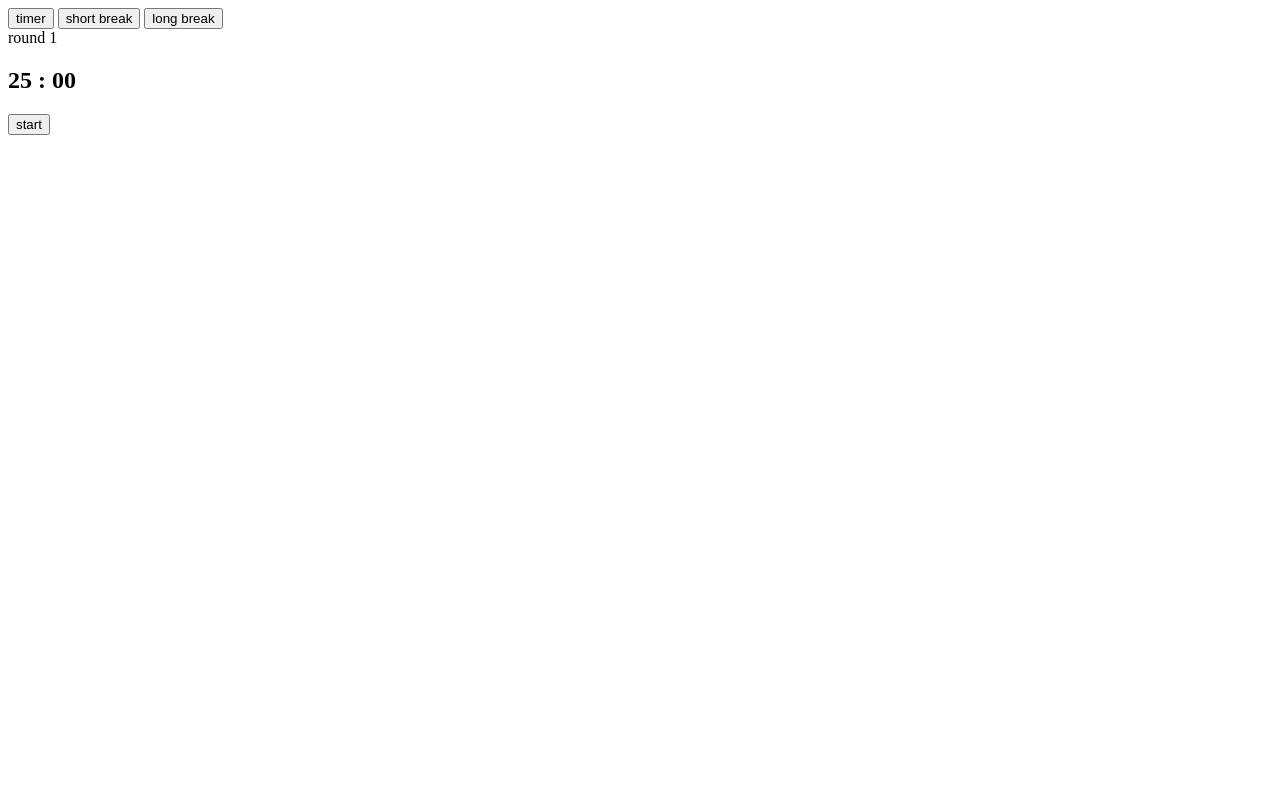
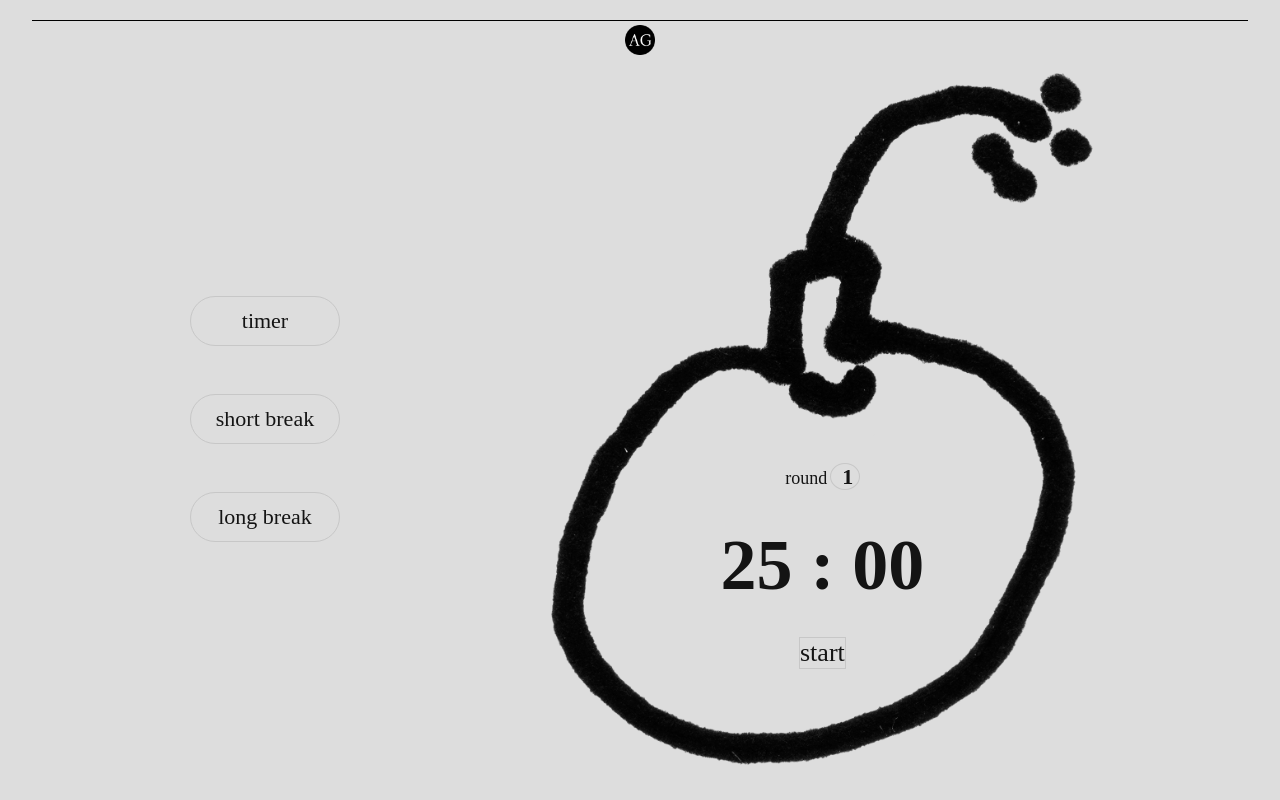
Before and after one commit to anacatarinafg/pomodoro, a plain HTML site: page index.html in a window 1280 px wide. Drawn offline with Linux system fonts and the light colour scheme; a web font is replaced by a local one.

Commit message:
add style

```diff
--- a/index.html
+++ b/index.html
@@ -9,15 +9,21 @@
 </head>
 
 <body>
-    <header></header>
+    <header>
+        <nav class="navbar">
+            <img src="./assets/ana-goncalves.png" alt="ana-catarina-logo" class="navbar__image">
+        </nav>
+    </header>
     <main>
         <section class="pomodoro__buttons">
-            <button class="button__timer">timer</button>
-            <button class="button__short">short break</button>
-            <button class="button__long">long break</button>
+            <div class="pomodoro__buttonsBox">
+                <button class="button__timer has__state">timer</button>
+                <button class="button__short has__state">short break</button>
+                <button class="button__long has__state">long break</button>
+            </div>
         </section>
         <section class="pomodoro__watch">
-            <span class="watch__round">round 1</span>
+            <p class="watch__round">round<span> 1</span></p>
             <h1 class="watch__time">25 : 00</h1>
             <button class="watch__start">start</button>
         </section>
--- a/style.css
+++ b/style.css
@@ -0,0 +1,125 @@
+@import url('https://fonts.googleapis.com/css2?family=Bona+Nova:wght@400;700&display=swap');
+
+*,
+*::after,
+*::before {
+    margin: 0;
+    padding: 0;
+    box-sizing: border-box;
+}
+
+html,
+body {
+    width: 100%;
+    height: 100vh;
+    background-color: #dddddd;
+    color: #141414;
+    overflow: hidden;
+    font-family: 'Bona Nova', serif;
+}
+
+button {
+    all: unset;
+    cursor: pointer;
+}
+
+.navbar {
+    width: 95%;
+    margin: auto;
+    display: flex;
+    align-items: center;
+    justify-content: space-evenly;
+    border-top: 1px solid #000;
+    padding: .25em 0;
+    margin-top: 20px;
+}
+
+.navbar__image {
+    width: 30px;
+}
+
+main {
+    width: 95%;
+    height: 90vh;
+    margin: auto;
+    display: flex;
+    flex-direction: row;
+    align-items: center;
+    justify-content: center;
+}
+
+.pomodoro__buttons {
+    width: 30%;
+    display: flex;
+    justify-content: center;
+}
+
+.pomodoro__buttonsBox {
+    width: 150px;
+    text-align: center;
+    display: flex;
+    flex-direction: column;
+    gap: 3em;
+}
+
+.active {
+    background-color: #141414;
+    color: #dddddd;
+}
+
+.has__state {
+    text-transform: lowercase;
+    border-radius: 25px;
+    padding: .5em;
+    font-size: 22px;
+    border: 1px solid #c7c7c7;
+}
+
+.pomodoro__watch {
+    width: 70%;
+    width: 750px;
+    height: 700px;
+    background: url(./assets/bomb.png);
+    background-repeat: no-repeat;
+    background-size: contain;
+    background-position: center center;
+    display: flex;
+    align-items: center;
+    justify-content: flex-end;
+    gap: 30px;
+    flex-direction: column;
+}
+
+.watch__round,
+.watch__time,
+.watch__start {
+    text-transform: lowercase;
+    font-size: 18px;
+}
+
+.watch__round {
+    padding: .25em;
+}
+
+.watch__round span {
+    font-weight: 600;
+    font-size: 22px;
+    border-radius: 50%;
+    border: 1px solid #c7c7c7;
+    padding: 0 .25em;
+    margin-left: 3px;
+}
+
+.watch__time {
+    font-size: 72px;
+}
+
+.watch__start {
+    margin-bottom: 100px;
+    font-size: 26px;
+    border: 1px solid #c7c7c7;
+    transition: 250ms;
+}
+.watch__start:hover {
+    background-color: #c7c7c7;
+}
```
Also changed, not shown: assets/ana-goncalves.png (added), assets/bomb.png (added).
